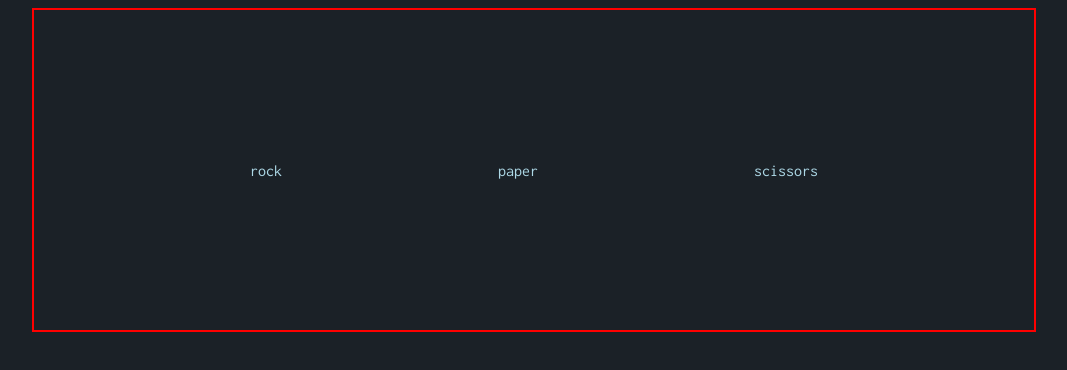
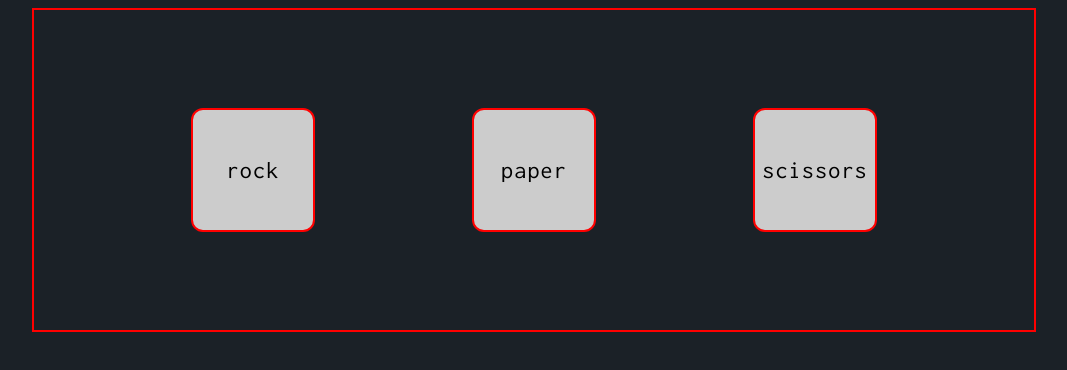
Before and after one commit to LaureanoVera/gamejs-piedra-papel-tijeras, a plain HTML site: page index.html in a window 1280 px wide. Shown: the whole page, without its empty margins (106-1173 px from the left). Drawn offline with Linux system fonts and the light colour scheme.

Commit message:
estilos a botones añadidos

```diff
--- a/css/styles.css
+++ b/css/styles.css
@@ -7,14 +7,35 @@ body {
 .container {
   max-width: 1000px;
   height: 40vh;
-
   display: flex;
   flex: 1;
   flex-wrap: wrap;
   justify-content: space-evenly;
   align-items: center;
+  color: #000;
+  margin: 0 auto;
 
-  color: lightblue;
-  margin: 0 auto;
   border: 2px solid red;
 }
+
+/* Botones de Juego */
+.container__button {
+  width: 5em;
+  height: 5em;
+  border-radius: .5em;
+  font-size: 1.5em;
+  letter-spacing: .05em;
+  display: flex;
+  align-items: center;
+  justify-content: center;
+  background-color: #ccc;
+  transition: .3s;
+  cursor: pointer;
+
+  border: 2px solid red;
+}
+
+.container__button:hover {
+  background-color: #30a2f4;
+  box-shadow: 0 0 .2em #aef;
+}
```
